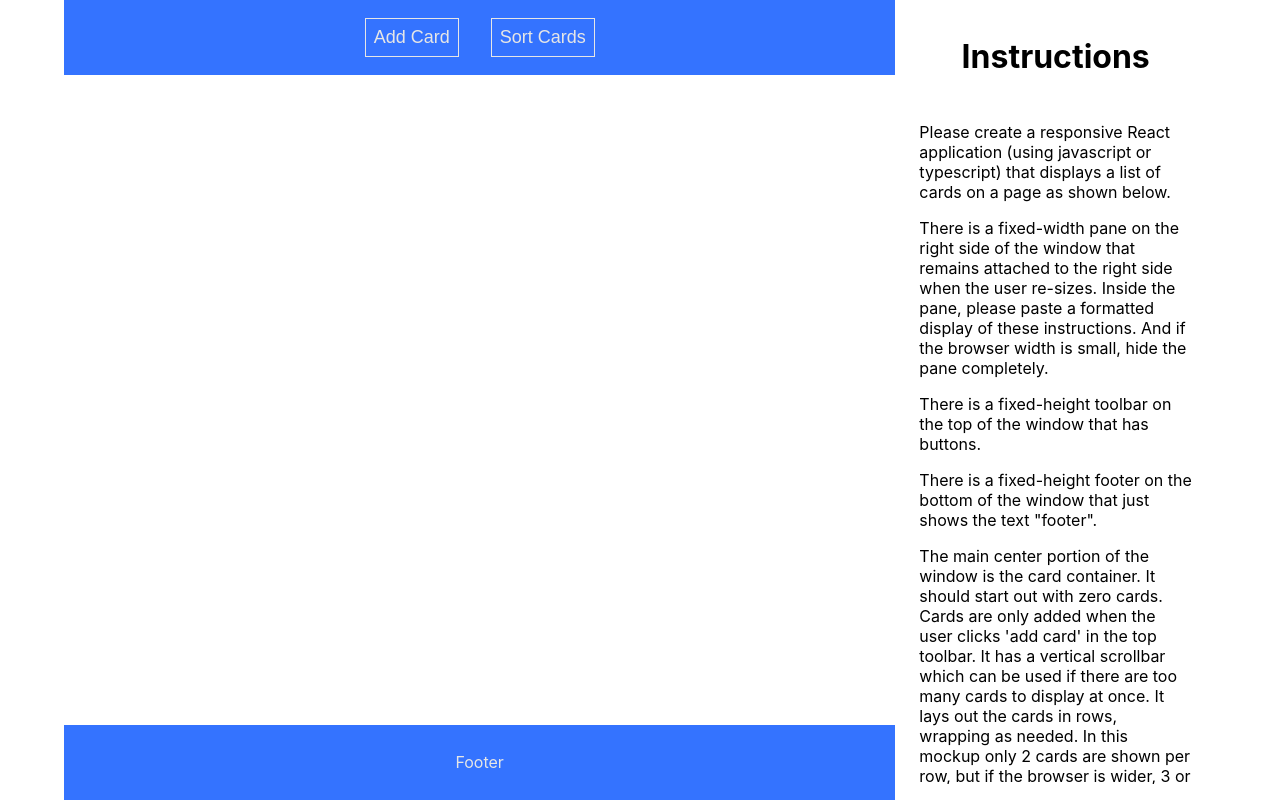
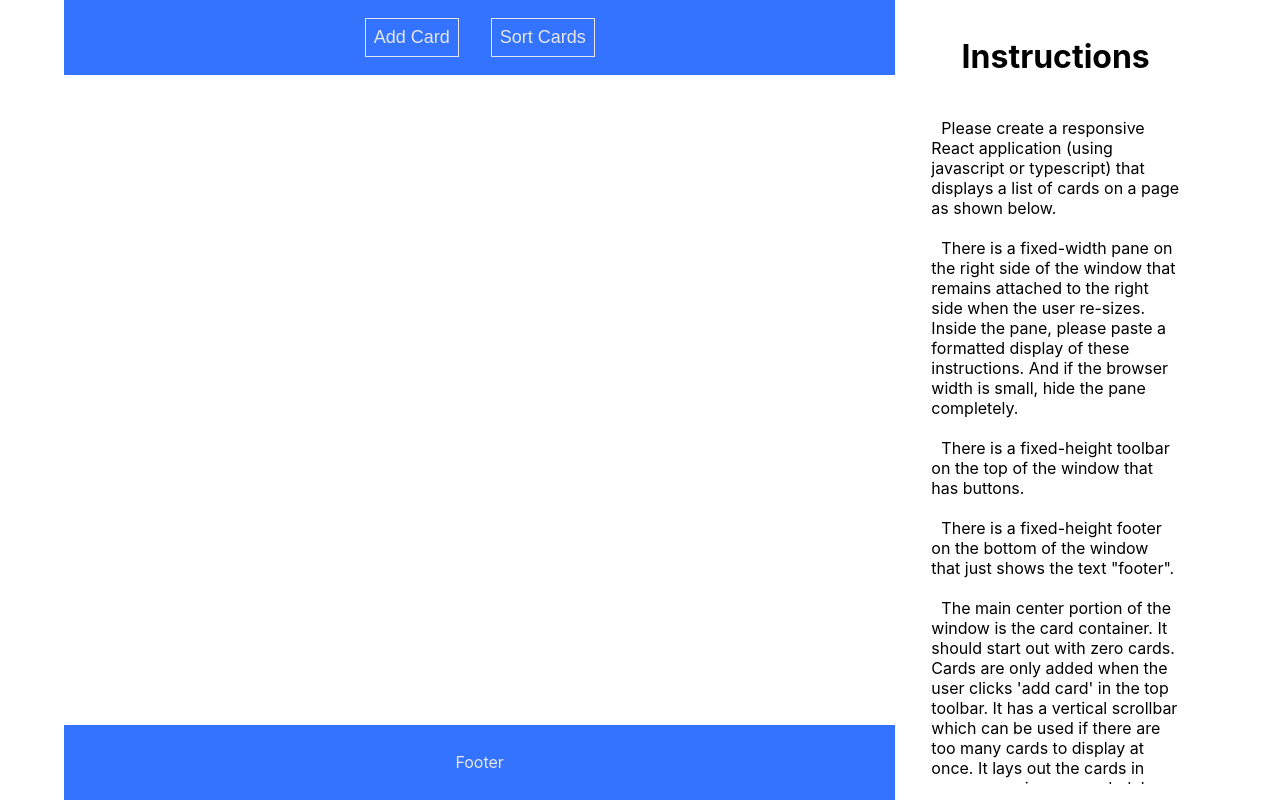
Before and after one commit to Wkoslik/whitney_koslik_take_home, a React (Create React App) app: page / in a window 1280 px wide. Built offline with nearby package versions, Linux system fonts and the light colour scheme.

Commit message:
cleaning up some code

```diff
--- a/src/App.css
+++ b/src/App.css
@@ -47,6 +47,12 @@ header, footer {
 .instructions{
   text-align: left;
   padding: 8px;
+}
+
+.instructions>p{
+  padding: 8px;
+  margin: 4px;
+  text-indent: 10px;
 }
 
 .card-container{
@@ -101,10 +107,8 @@ header, footer {
 }
 .landing-page{
   width: 90%;
-  border: 1px solid red;
 }
 .landing-card{
   width: 100%;
 }
-
 }
--- a/src/components/Footer.js
+++ b/src/components/Footer.js
@@ -1,5 +1,7 @@
 //There is a fixed-height footer on the bottom of the window that just shows the text "footer".
-const Footer = (props) => {
+import React from 'react'
+
+const Footer = () => {
     return (
         <footer>Footer</footer>
     )
--- a/src/components/Header.js
+++ b/src/components/Header.js
@@ -1,4 +1,5 @@
-//There is a fixed-height toolbar on teh top of the window that has buttons
+//There is a fixed-height toolbar on the top of the window that has buttons
+
 import React from 'react'
 
 const Header = (props) => {
--- a/src/components/Landing.js
+++ b/src/components/Landing.js
@@ -5,25 +5,30 @@ import CardContainer from './CardContainer'
 import Instructions from './Instructions'
 import Footer from './Footer'
 
-const Landing = (props) => {
+const Landing = () => {
     const [cardNumbers, setCardNumbers] = useState([])
 
-    const handleAddCard = (e) =>{
-        e.preventDefault()
+    //adds a card to the card container
+    const handleAddCard = () =>{
         //generate random number between 1 and 100
         let randomNum = Math.floor(Math.random()*101)
+        //add random number to the end of the cardNumbers array
         setCardNumbers([...cardNumbers, randomNum])
     }
 
-
+    //quick sort of cards from smallest to largest
     const handleSortCards = () =>{
         setCardNumbers([...cardNumbers].sort((a,b) => a-b))
     }
 
+    //deletes cards
     const handleDelete = (e) =>{
         e.preventDefault()
+        //create a temporary array
         let tempArr = [...cardNumbers]
+        //remove the selected card from the temp array
         tempArr.splice(e.target.name, 1)
+        //set the cardNumbers array equal to the temp array
         setCardNumbers([...tempArr])
     }
 
```
Also changed, not shown: src/components/Instructions.js (+5 -2 lines).
